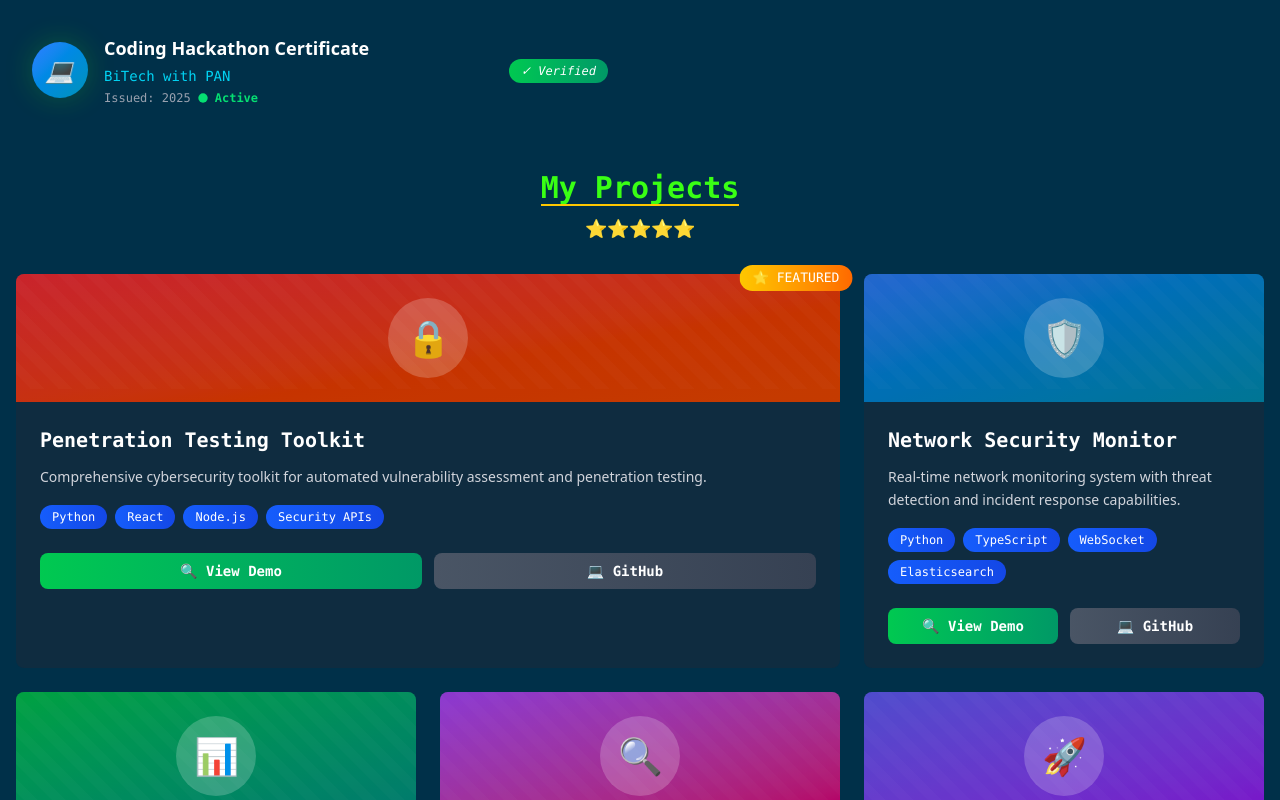
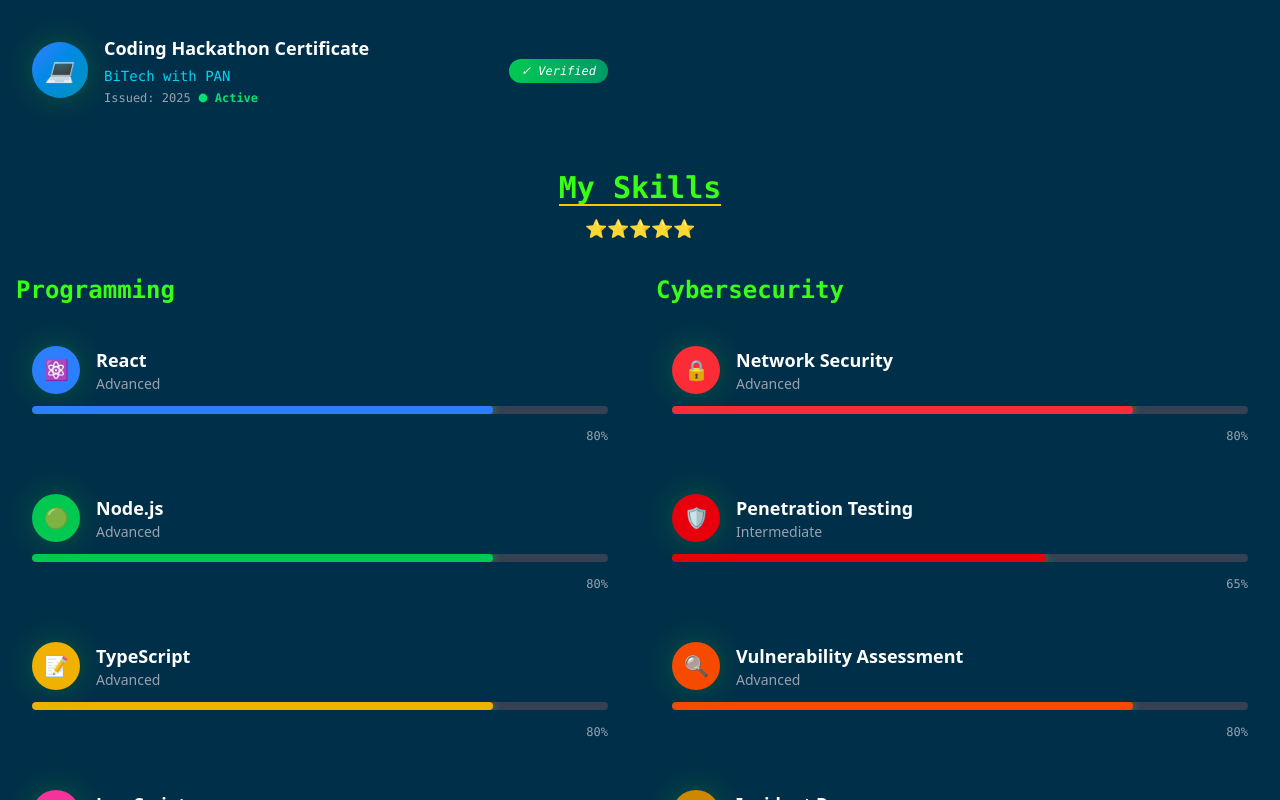
Before and after one commit to Anonimize4/mini-project-, a React (Vite) app: page / in a window 1280 px wide. Shown: the part 2000-2800 px from the top of the page. Built offline with nearby package versions, Linux system fonts and the light colour scheme.

Commit message:
removing the projects list

```diff
--- a/src/App.tsx
+++ b/src/App.tsx
@@ -3,7 +3,6 @@
 import HomeSection from './components/HomeSection';
 import AboutSection from './components/AboutSection';
 import CertificatesSection from './components/CertificatesSection';
-import ProjectsSection from './components/ProjectsSection';
 import SkillsSection from './components/SkillsSection';
 import ContactSection from './components/ContactSection';
 import CyberBackground from './components/CyberBackground';
@@ -18,7 +17,6 @@
           <HomeSection />
           <AboutSection />
           <CertificatesSection />
-          <ProjectsSection />
           <SkillsSection />
           <ContactSection />
         </main>
--- a/src/components/Header.tsx
+++ b/src/components/Header.tsx
@@ -9,7 +9,6 @@
     { href: '#home', label: 'Home', icon: '🏠' },
     { href: '#about', label: 'About', icon: '👤' },
     { href: '#skills', label: 'Skills', icon: '💻' },
-    { href: '#projects', label: 'Projects', icon: '🚀' },
     { href: '#certificates', label: 'Certificates', icon: '🏆' },
     { href: '#contact', label: 'Contact', icon: '📧' },
   ];
```
